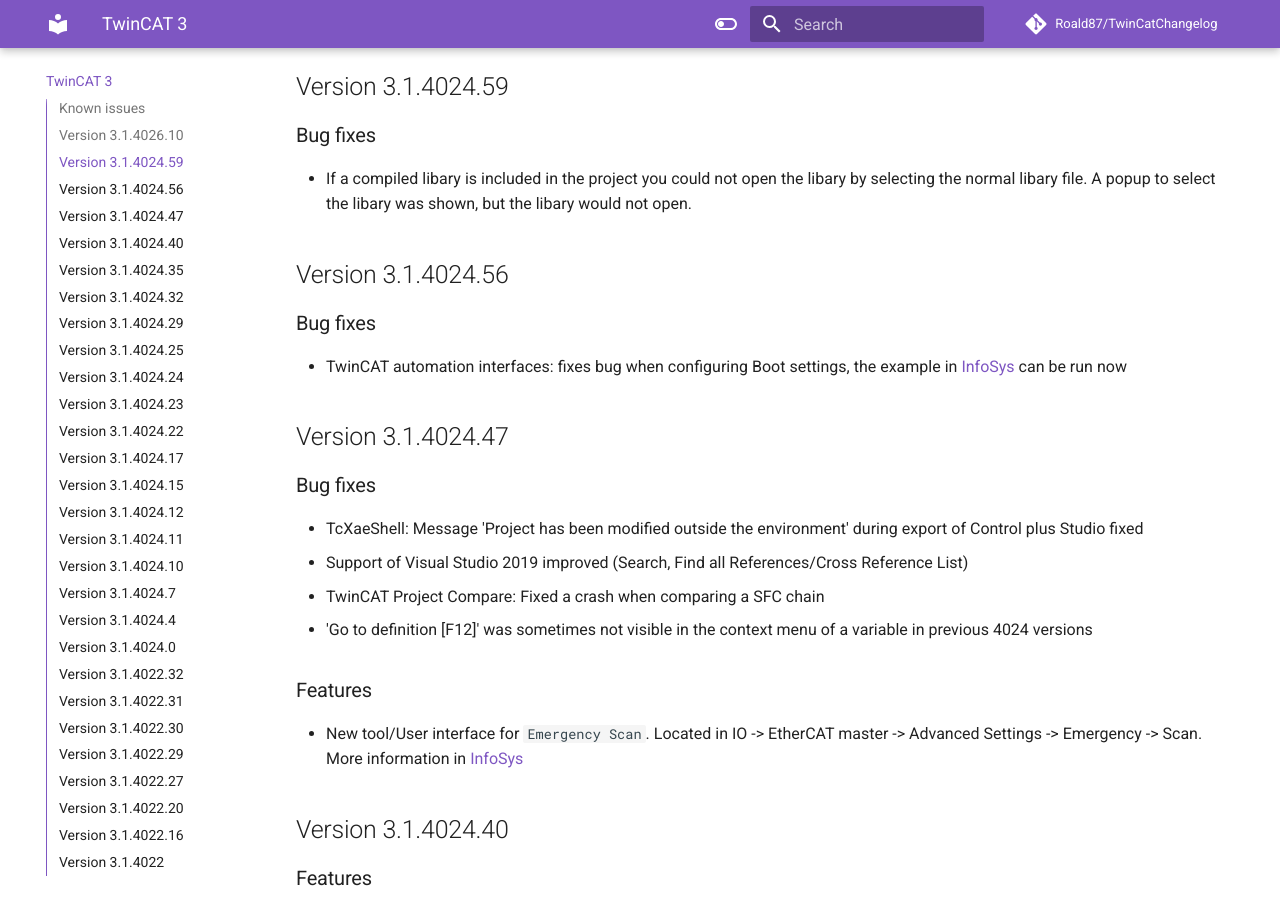
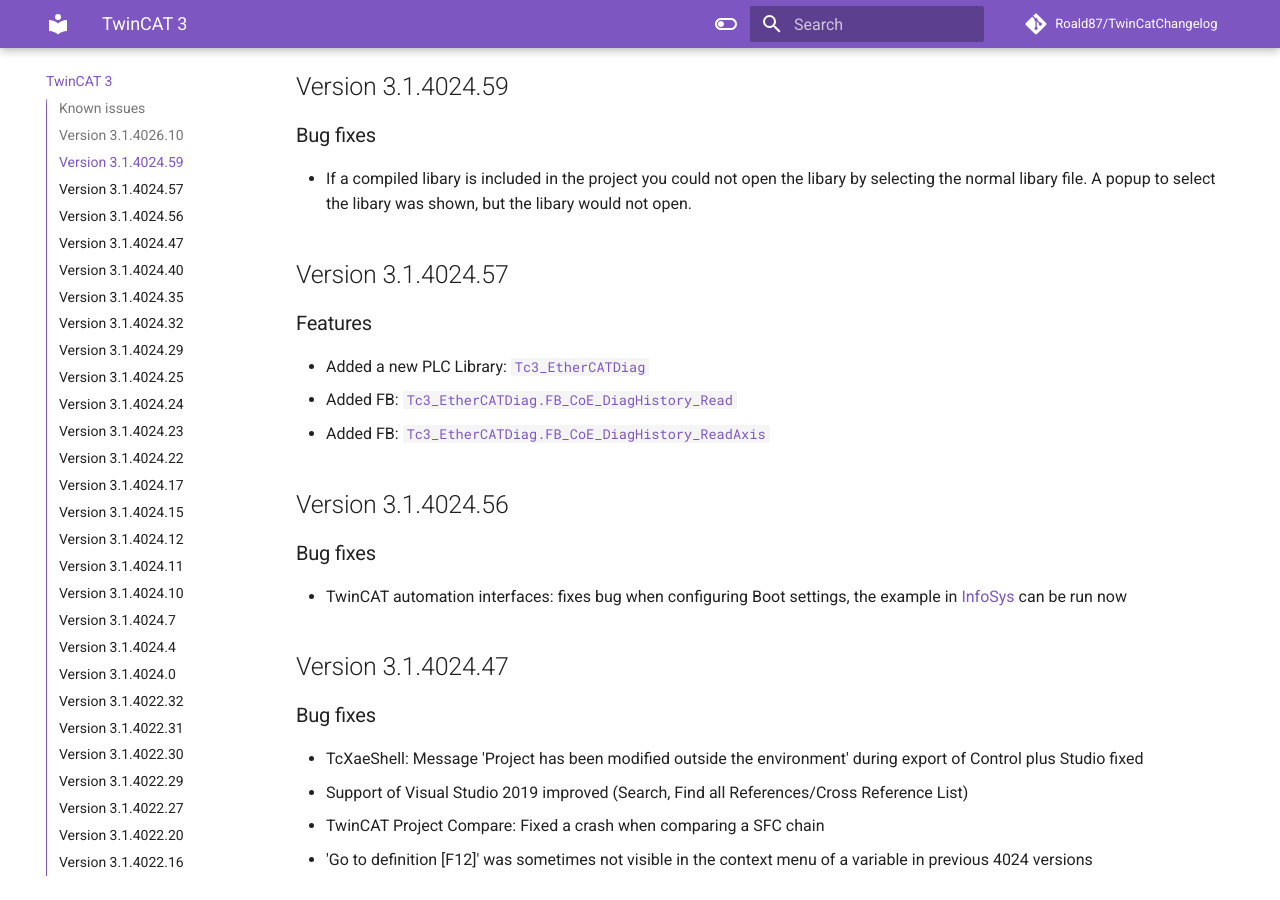
Before and after one commit to Roald87/TwinCatChangelog, an MkDocs documentation site: the page built from docs/tc3.md, in a window 1280 px wide and 900 px high, scrolled down 1478 px. Built offline with MkDocs 1.6.1 and Material for MkDocs 9.7.7, drawn with Linux system fonts in a browser that asks for light colours; comment, search, counter and statistics services are not loaded.

```diff
--- a/docs/tc3.md
+++ b/docs/tc3.md
@@ -33,6 +33,13 @@
 ### Bug fixes
 
 -   If a compiled libary is included in the project you could not open the libary by selecting the normal libary file. A popup to select the libary was shown, but the libary would not open.
+
+## Version 3.1.4024.57
+
+### Features
+-   Added a new PLC Library: [`Tc3_EtherCATDiag`](https://infosys.beckhoff.com/content/1033/tcplclib_tc3_ethercatdiag/index.html?id=3964124123819749934)
+-   Added FB: [`Tc3_EtherCATDiag.FB_CoE_DiagHistory_Read`](https://infosys.beckhoff.com/content/1033/tcplclib_tc3_ethercatdiag/16258944267.html?id=2604576156864178380)
+-   Added FB: [`Tc3_EtherCATDiag.FB_CoE_DiagHistory_ReadAxis`](https://infosys.beckhoff.com/content/1033/tcplclib_tc3_ethercatdiag/16259854219.html?id=5407492558433557970)
 
 ## Version 3.1.4024.56
 
```
